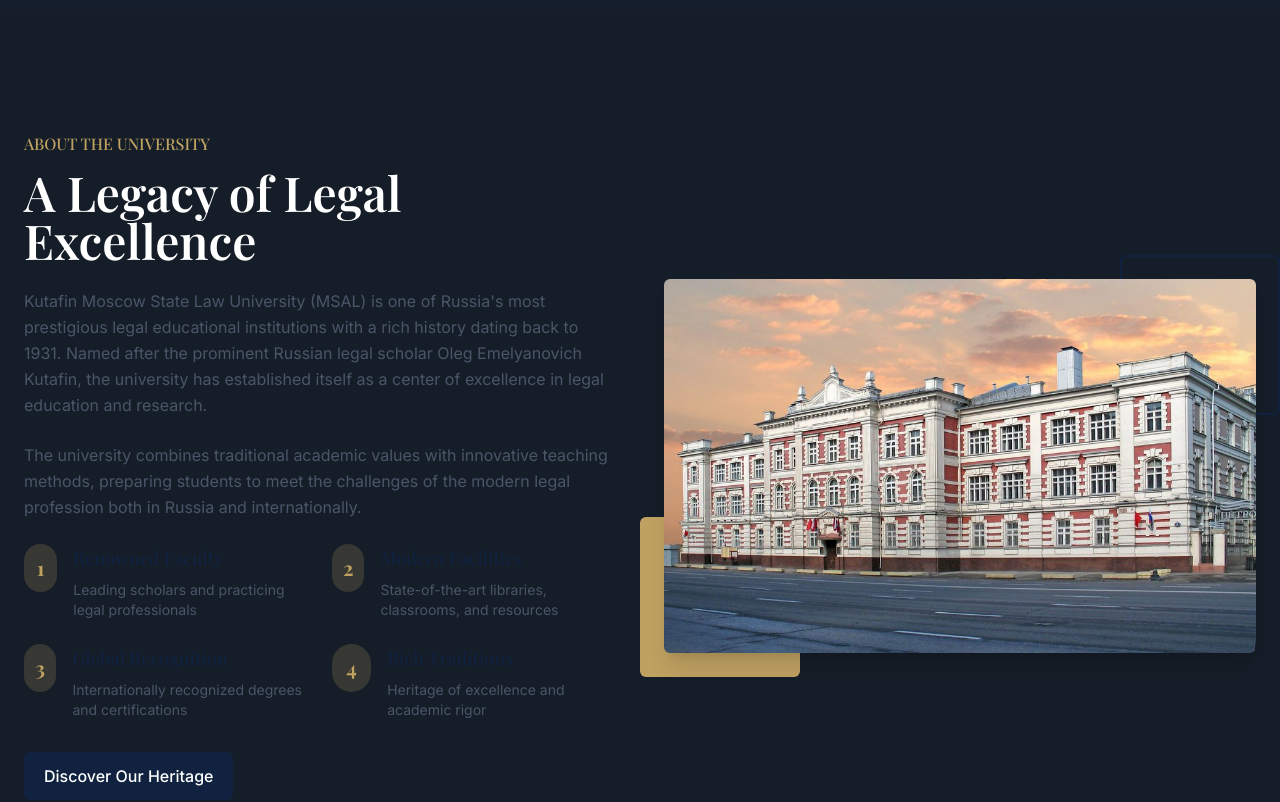
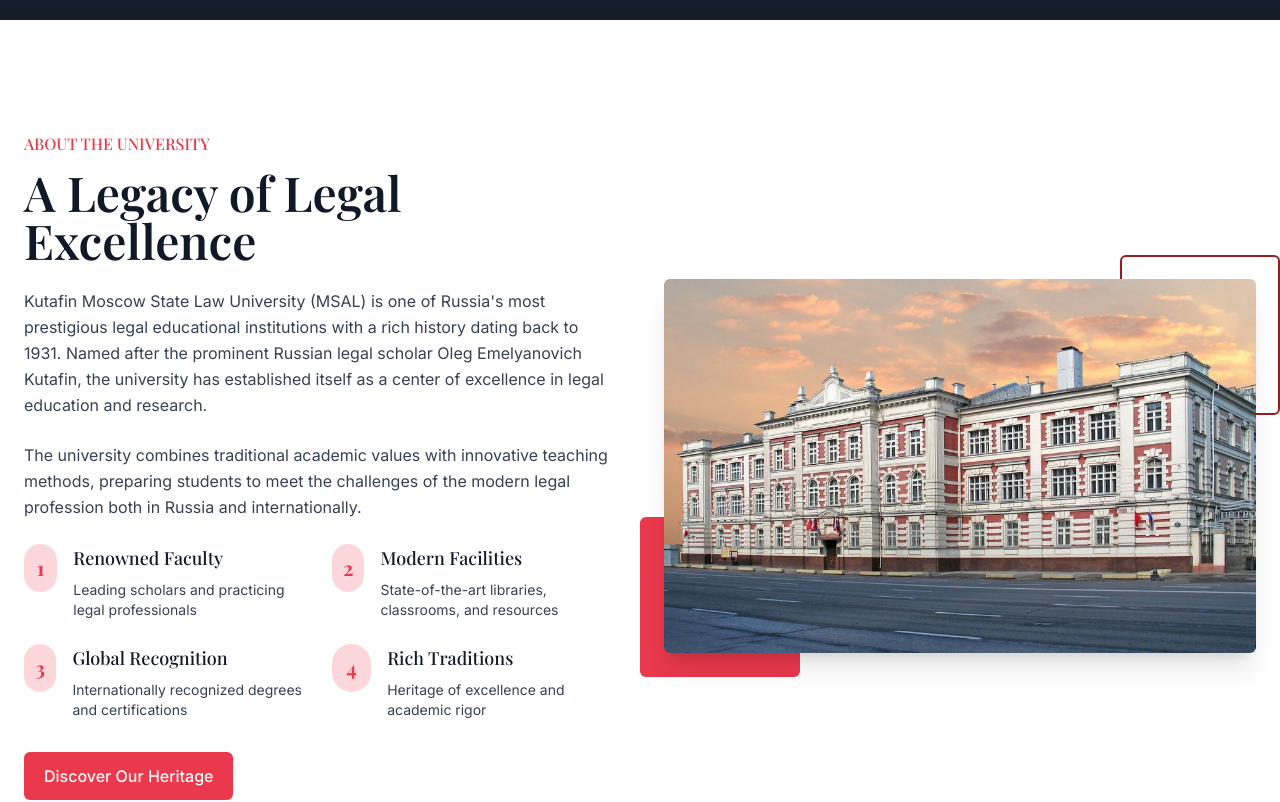
Before and after one commit to fleeemen-des/kutafin-landing-hub, a React (Vite) app: page / in a window 1280 px wide. Shown: the part 780-1582 px from the top of the page. Built offline with nearby package versions, Linux system fonts and the light colour scheme.

Commit message:
Refactor: Use red color variations
Replaced navy color variations with red color variations.

```diff
--- a/src/components/AboutSection.tsx
+++ b/src/components/AboutSection.tsx
@@ -1,64 +1,68 @@
+
 import React, { useEffect, useRef } from 'react';
+
 const AboutSection = () => {
   const sectionRef = useRef<HTMLDivElement>(null);
   const isVisible = useOnScreen(sectionRef);
-  return <section id="about" className="py-20 md:py-28" ref={sectionRef}>
+
+  return (
+    <section id="about" className="py-20 md:py-28 bg-white" ref={sectionRef}>
       <div className="container mx-auto px-6">
         <div className="grid grid-cols-1 lg:grid-cols-2 gap-12 items-center">
           <div>
             <div className={`transition-all duration-700 delay-100 ${isVisible ? 'opacity-100 translate-y-0' : 'opacity-0 translate-y-10'}`}>
-              <h5 className="text-law-gold font-medium mb-3">ABOUT THE UNIVERSITY</h5>
-              <h2 className="section-heading">A Legacy of Legal Excellence</h2>
-              <p className="text-law-slate mb-6 leading-relaxed">
+              <h5 className="text-law-red font-medium mb-3">ABOUT THE UNIVERSITY</h5>
+              <h2 className="text-4xl md:text-5xl font-serif font-semibold text-gray-900 mb-6">A Legacy of Legal Excellence</h2>
+              <p className="text-gray-700 mb-6 leading-relaxed">
                 Kutafin Moscow State Law University (MSAL) is one of Russia's most prestigious legal educational institutions with a rich history dating back to 1931. Named after the prominent Russian legal scholar Oleg Emelyanovich Kutafin, the university has established itself as a center of excellence in legal education and research.
               </p>
-              <p className="text-law-slate mb-6 leading-relaxed">
+              <p className="text-gray-700 mb-6 leading-relaxed">
                 The university combines traditional academic values with innovative teaching methods, preparing students to meet the challenges of the modern legal profession both in Russia and internationally.
               </p>
 
               <div className="grid grid-cols-1 sm:grid-cols-2 gap-6 mb-8">
                 <div className="flex items-start">
-                  <div className="w-12 h-12 bg-law-gold/20 rounded-full flex items-center justify-center mr-4">
-                    <span className="text-law-gold font-serif text-xl font-bold">1</span>
+                  <div className="w-12 h-12 bg-law-red/20 rounded-full flex items-center justify-center mr-4">
+                    <span className="text-law-red font-serif text-xl font-bold">1</span>
                   </div>
                   <div>
-                    <h4 className="font-serif text-law-navy font-medium text-lg mb-2">Renowned Faculty</h4>
-                    <p className="text-law-slate text-sm">Leading scholars and practicing legal professionals</p>
+                    <h4 className="font-serif text-gray-900 font-medium text-lg mb-2">Renowned Faculty</h4>
+                    <p className="text-gray-700 text-sm">Leading scholars and practicing legal professionals</p>
                   </div>
                 </div>
 
                 <div className="flex items-start">
-                  <div className="w-12 h-12 bg-law-gold/20 rounded-full flex items-center justify-center mr-4">
-                    <span className="text-law-gold font-serif text-xl font-bold">2</span>
+                  <div className="w-12 h-12 bg-law-red/20 rounded-full flex items-center justify-center mr-4">
+                    <span className="text-law-red font-serif text-xl font-bold">2</span>
                   </div>
                   <div>
-                    <h4 className="font-serif text-law-navy font-medium text-lg mb-2">Modern Facilities</h4>
-                    <p className="text-law-slate text-sm">State-of-the-art libraries, classrooms, and resources</p>
+                    <h4 className="font-serif text-gray-900 font-medium text-lg mb-2">Modern Facilities</h4>
+                    <p className="text-gray-700 text-sm">State-of-the-art libraries, classrooms, and resources</p>
                   </div>
                 </div>
 
                 <div className="flex items-start">
-                  <div className="w-12 h-12 bg-law-gold/20 rounded-full flex items-center justify-center mr-4">
-                    <span className="text-law-gold font-serif text-xl font-bold">3</span>
+                  <div className="w-12 h-12 bg-law-red/20 rounded-full flex items-center justify-center mr-4">
+                    <span className="text-law-red font-serif text-xl font-bold">3</span>
                   </div>
                   <div>
-                    <h4 className="font-serif text-law-navy font-medium text-lg mb-2">Global Recognition</h4>
-                    <p className="text-law-slate text-sm">Internationally recognized degrees and certifications</p>
+                    <h4 className="font-serif text-gray-900 font-medium text-lg mb-2">Global Recognition</h4>
+                    <p className="text-gray-700 text-sm">Internationally recognized degrees and certifications</p>
                   </div>
                 </div>
 
                 <div className="flex items-start">
-                  <div className="w-12 h-12 bg-law-gold/20 rounded-full flex items-center justify-center mr-4">
-                    <span className="text-law-gold font-serif text-xl font-bold">4</span>
+                  <div className="w-12 h-12 bg-law-red/20 rounded-full flex items-center justify-center mr-4">
+                    <span className="text-law-red font-serif text-xl font-bold">4</span>
                   </div>
                   <div>
-                    <h4 className="font-serif text-law-navy font-medium text-lg mb-2">Rich Traditions</h4>
-                    <p className="text-law-slate text-sm">Heritage of excellence and academic rigor</p>
+                    <h4 className="font-serif text-gray-900 font-medium text-lg mb-2">Rich Traditions</h4>
+                    <p className="text-gray-700 text-sm">Heritage of excellence and academic rigor</p>
                   </div>
                 </div>
               </div>
 
-              <a href="#programs" className="button-primary bg-law-navy inline-block">
+              <a href="#programs" className="button-primary bg-law-red inline-block">
                 Discover Our Heritage
               </a>
             </div>
@@ -68,28 +72,34 @@ const AboutSection = () => {
             <div className="relative z-10">
               <img alt="Kutafin University Building" className="w-full h-auto rounded-md shadow-xl object-contain" src="/lovable-uploads/a7bb959e-b1fd-4ac3-bf49-2bfcedda981d.jpg" />
             </div>
-            <div className="absolute -bottom-6 -left-6 w-40 h-40 bg-law-gold rounded-md -z-10"></div>
-            <div className="absolute -top-6 -right-6 w-40 h-40 border-2 border-law-navy rounded-md -z-10"></div>
+            <div className="absolute -bottom-6 -left-6 w-40 h-40 bg-law-red rounded-md -z-10"></div>
+            <div className="absolute -top-6 -right-6 w-40 h-40 border-2 border-red-800 rounded-md -z-10"></div>
           </div>
         </div>
       </div>
-    </section>;
+    </section>
+  );
 };
 
 // Utility hook for checking if element is in viewport
 function useOnScreen(ref: React.RefObject<HTMLElement>) {
   const [isIntersecting, setIntersecting] = React.useState(false);
+
   React.useEffect(() => {
-    const observer = new IntersectionObserver(([entry]) => {
+    const observer = new IntersectionObserver(
+      ([entry]) => {
         // When element enters viewport, set state to true and stop observing
         if (entry.isIntersecting) {
           setIntersecting(true);
           observer.disconnect();
         }
-    }, {
+      },
+      {
         rootMargin: '0px',
         threshold: 0.1
-    });
+      }
+    );
+
     if (ref.current) {
       observer.observe(ref.current);
     }
@@ -97,6 +107,8 @@ function useOnScreen(ref: React.RefObject<HTMLElement>) {
       observer.disconnect();
     };
   }, [ref]);
+
   return isIntersecting;
 }
+
 export default AboutSection;
```
Lines whose indentation alone changed are shown as unchanged.
